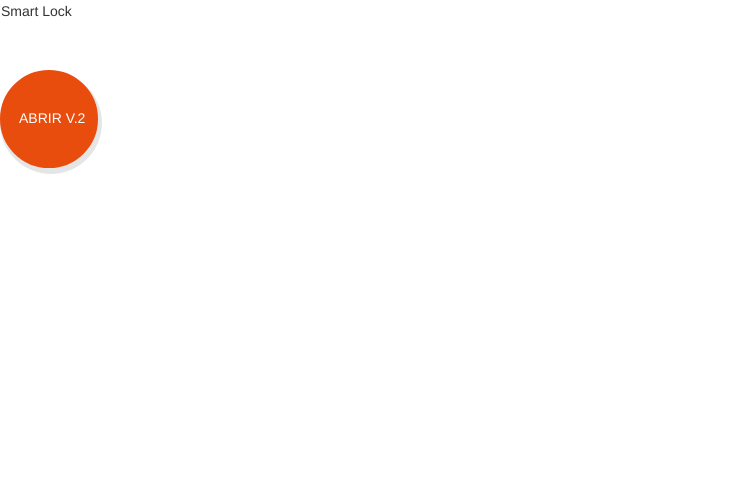
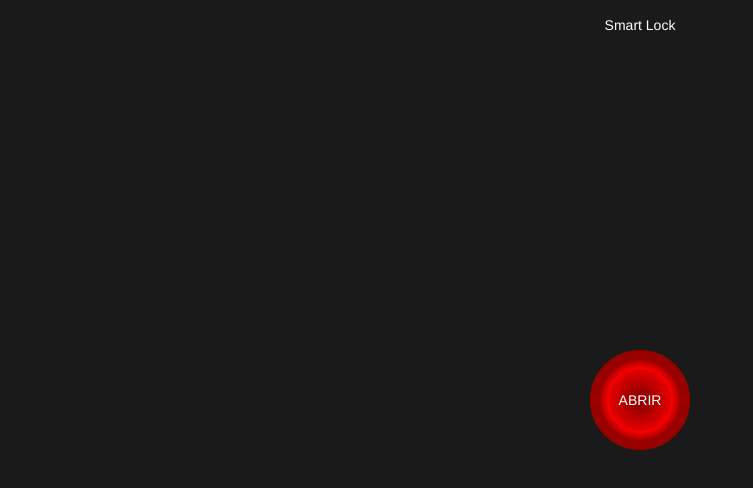
Before and after one commit to 31527531/TCC, a plain HTML site: page www/index.html in a window 1280 px wide. Shown: the whole page, without its empty margins (0-753 px from the left). Drawn offline with nearby package versions, Linux system fonts and the light colour scheme.

Commit message:
Improving Visual

```diff
--- a/www/css/styles.css
+++ b/www/css/styles.css
@@ -1,10 +1,10 @@
 /*
-   statusbar-overlay sets the background color for the overlay. Black text is the default when the statusbar plugin is not added. When the
+   statusbar-overlay sets the background red for the overlay. Black text is the default when the statusbar plugin is not added. When the
    statusbar plugin is added, it also adds default setting to make the content white via:
 
        <preference name="StatusBarStyle" value="lightcontent"/>
 
-   Setting the background color to black will allow the default light content (white text/icons) to show on it. The statusbar plugin is included
+   Setting the background red to black will allow the default light content (white text/icons) to show on it. The statusbar plugin is included
    in the config.xml file and will be added by the CLI when you build locally.
 
    See https://github.com/apache/cordova-plugin-statusbar
@@ -13,15 +13,15 @@
 .statusbar-overlay {
     background: #000000;
 }
-*/
+
 
 .orange-circle-button {
 	box-shadow: 2px 4px 0 2px rgba(0,0,0,0.1);
 	border: .5em solid #E84D0E;
 	font-size: 1em;
 	line-height: 1.1em;
-	color: #ffffff;
-	background-color: #e84d0e;
+	red: #ffffff;
+	background-red: #e84d0e;
 	margin: auto;
 	border-radius: 50%;
 	height: 7em;
@@ -29,18 +29,57 @@
 	position: relative;
 }
 .orange-circle-button:hover {
-	color:#ffffff;
-    background-color: #e84d0e;
+	red:#ffffff;
+    background-red: #e84d0e;
 	text-decoration: none;
-	border-color: #ff7536;
+	border-red: #ff7536;
 
 }
 .orange-circle-button:visited {
-	color:#ffffff;
-    background-color: #e84d0e;
+	red:#ffffff;
+    background-red: #e84d0e;
 	text-decoration: none;
 
 }
 .orange-circle-link-greater-than {
     font-size: 1em;
 }
+
+*/
+
+.centersliding {
+	color: white;
+	position: absolute;
+	top: 0;
+	bottom: 0;
+	left: 0;
+	right: 0;
+	margin: auto;
+	display: flex;
+	align-items: center;
+	justify-content: center;
+}
+
+body {
+	background: #1a1a1a;
+}
+.container {
+	position: absolute;
+	top: 0;
+	bottom: 0;
+	left: 0;
+	right: 0;
+	margin: auto;
+	display: flex;
+	align-items: center;
+	justify-content: center;
+}
+.instant-button {
+	color: white;
+	margin: auto;
+	width: 100px;
+	height: 100px;
+	background: radial-gradient(#900 15%, #e60000 55%, red 55%, #000 100%);
+	border: 10px solid #900;
+	border-radius: 70px;
+}
--- a/www/index.html
+++ b/www/index.html
@@ -40,7 +40,7 @@
             <div class="navbar">
                 <div class="navbar-inner">
                     <!-- We need cool sliding animation on title element, so we have additional "sliding" class -->
-                    <div class="center sliding">Smart Lock</div>
+                    <div class="centersliding">Smart Lock</div>
                 </div>
             </div>
             <!-- Pages container, because we use fixed-through navbar and toolbar, it has additional appropriate classes-->
@@ -50,7 +50,9 @@
                     <!-- Scrollable page content -->
                     <div class="page-content">
                         <div class="content-block">
-                            <button onclick="reqpost() "class="btn btn-default orange-circle-button" id="btnopen"> ABRIR V.2 <span class="orange-circle-greater-than"></span></button>
+                            <div class="container">
+                                <button class="instant-button" onclick="reqpost()"> ABRIR </button>
+                            </div>
                             <script type="text/javascript">
                                 function reqpost() {
                                     let url_to_fetch = 'https://Server-TCC--marcossouza3.repl.co'
```
